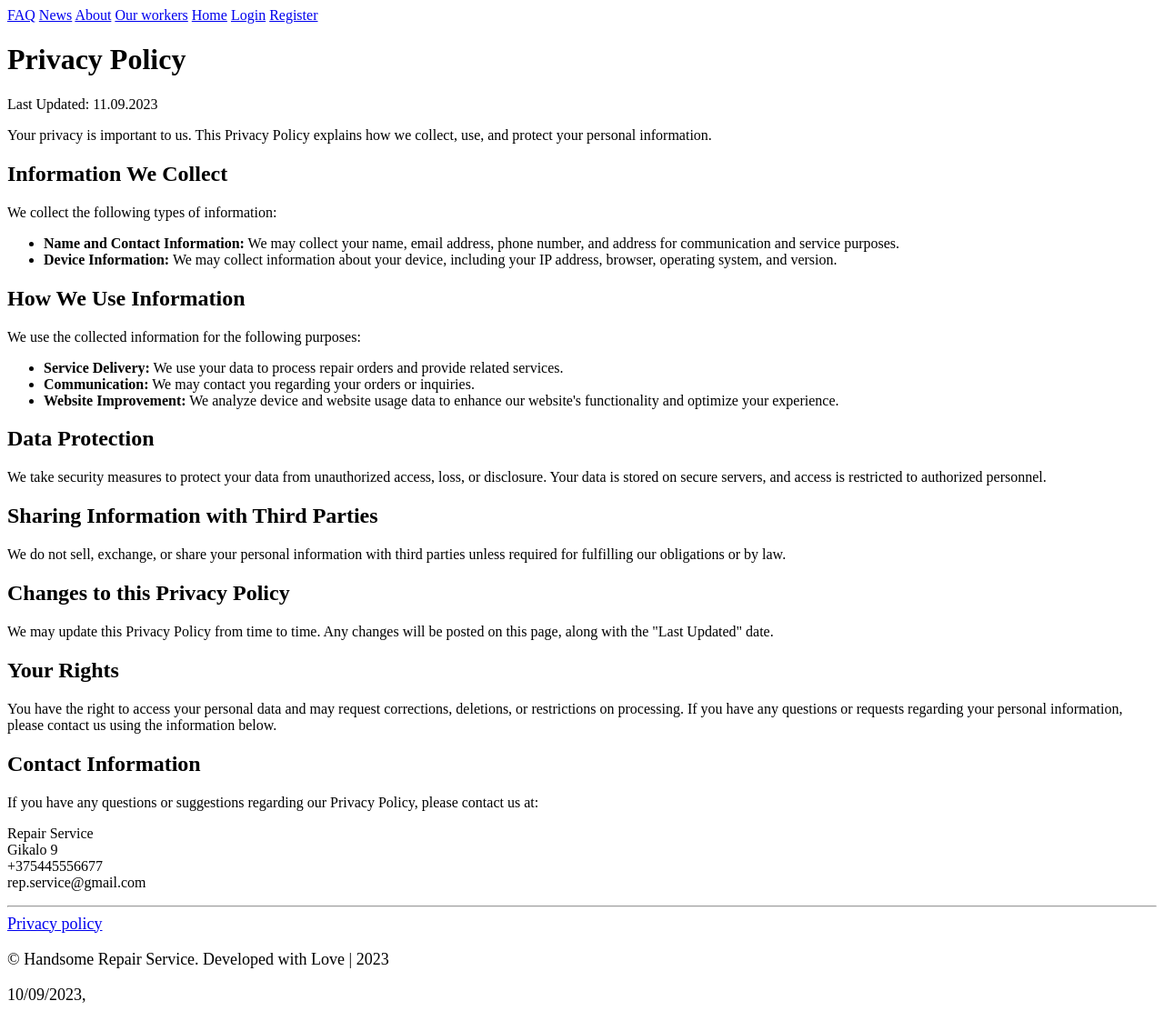
After one commit to tarasenkofedor/PythonWeb_Sem5, a Django app: page /info/privacy_policy in a window 1280 px wide. The commit adds this page. Shown: the whole page at 91% size. Run offline with Django 4.2, Linux system fonts and the light colour scheme; data that the repository does not hold is empty.

Commit message:
feat: add workers and privacy policy pages

```diff
--- /dev/null
+++ b/info_service/templates/info_service/privacy_policy.html
@@ -0,0 +1,81 @@
+{% extends 'repair_service/snippets/base.html' %}
+
+{% load static %}
+
+{% block title %}Privacy policy{% endblock %}
+
+{% block content %}
+    <header>
+        <h1>Privacy Policy</h1>
+    </header>
+    <main>
+        <p>
+            Last Updated: 11.09.2023
+        </p>
+
+        <p>Your privacy is important to us. This Privacy Policy explains how we collect, use, and protect your personal
+            information.</p>
+
+        <h2>Information We Collect</h2>
+
+        <p>We collect the following types of information:</p>
+
+        <ul>
+            <li><strong>Name and Contact Information:</strong> We may collect your name, email address, phone number,
+                and
+                address for communication and service purposes.
+            </li>
+            <li><strong>Device Information:</strong> We may collect information about your device, including your IP
+                address, browser, operating system, and version.
+            </li>
+        </ul>
+
+        <h2>How We Use Information</h2>
+
+        <p>We use the collected information for the following purposes:</p>
+
+        <ul>
+            <li><strong>Service Delivery:</strong> We use your data to process repair orders and provide related
+                services.
+            </li>
+            <li><strong>Communication:</strong> We may contact you regarding your orders or inquiries.</li>
+            <li><strong>Website Improvement:</strong> We analyze device and website usage data to enhance our website's
+                functionality and optimize your experience.
+            </li>
+        </ul>
+
+        <h2>Data Protection</h2>
+
+        <p>We take security measures to protect your data from unauthorized access, loss, or disclosure. Your data is
+            stored
+            on secure servers, and access is restricted to authorized personnel.</p>
+
+        <h2>Sharing Information with Third Parties</h2>
+
+        <p>We do not sell, exchange, or share your personal information with third parties unless required for
+            fulfilling
+            our obligations or by law.</p>
+
+        <h2>Changes to this Privacy Policy</h2>
+
+        <p>We may update this Privacy Policy from time to time. Any changes will be posted on this page, along with the
+            "Last Updated" date.</p>
+
+        <h2>Your Rights</h2>
+
+        <p>You have the right to access your personal data and may request corrections, deletions, or restrictions on
+            processing. If you have any questions or requests regarding your personal information, please contact us
+            using
+            the information below.</p>
+
+        <h2>Contact Information</h2>
+
+        <p>If you have any questions or suggestions regarding our Privacy Policy, please contact us at:</p>
+
+        <p>Repair Service<br>
+            Gikalo 9<br>
+            +375445556677<br>
+            rep.service@gmail.com
+        </p>
+    </main>
+{% endblock %}
--- a/info_service/urls.py
+++ b/info_service/urls.py
@@ -8,5 +8,6 @@ urlpatterns = [
     path('news', views.news_list, name='news_list'),
     path('news/<int:id>/', views.news_by_id, name='news_detail'),
     path('faq', views.faq_list, name='faq'),
-    path('privacy_policy', views.privacy_policy, name='privacy_policy')
+    path('privacy_policy', views.privacy_policy, name='privacy_policy'),
+    path('workers', views.our_workers, name='workers')
 ]
--- a/info_service/views.py
+++ b/info_service/views.py
@@ -26,3 +26,7 @@ def faq_list(request):
 
 def privacy_policy(request):
     return render(request, 'info_service/privacy_policy.html')
+
+
+def our_workers(request):
+    return render(request, 'info_service/workers.html')
--- a/repair_service/templates/repair_service/snippets/base.html
+++ b/repair_service/templates/repair_service/snippets/base.html
@@ -19,6 +19,7 @@
             <a class="p-2 text-dark" href="/info/faq">FAQ</a>
             <a class="p-2 text-dark" href="/info/news">News</a>
             <a class="p-2 text-dark" href="/info/about">About</a>
+            <a class="p-2 text-dark" href="/info/workers">Our workers</a>
             {% if request.user.is_superuser %}
                 <a class="p-2 text-dark" href="{% url 'main-statistics' %}">Statistics</a>
             {% endif %}
```
Also changed, not shown: info_service/templates/info_service/workers.html (added, +38 -0 lines), db.sqlite3, info_service/static/info_service/img/john_doe.jpeg (added), info_service/static/info_service/img/savonchik.jpg (added).
